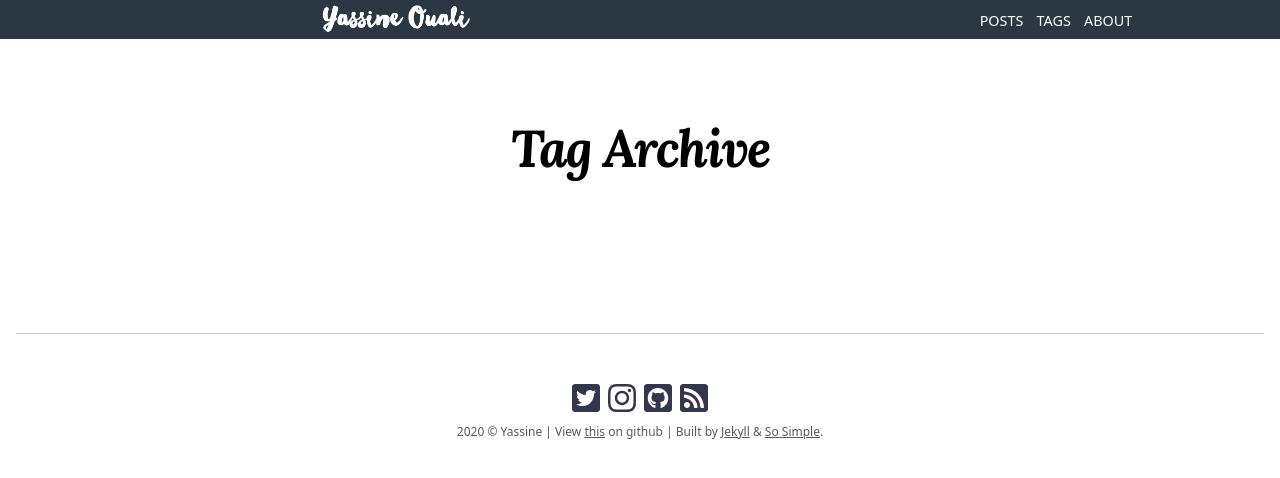
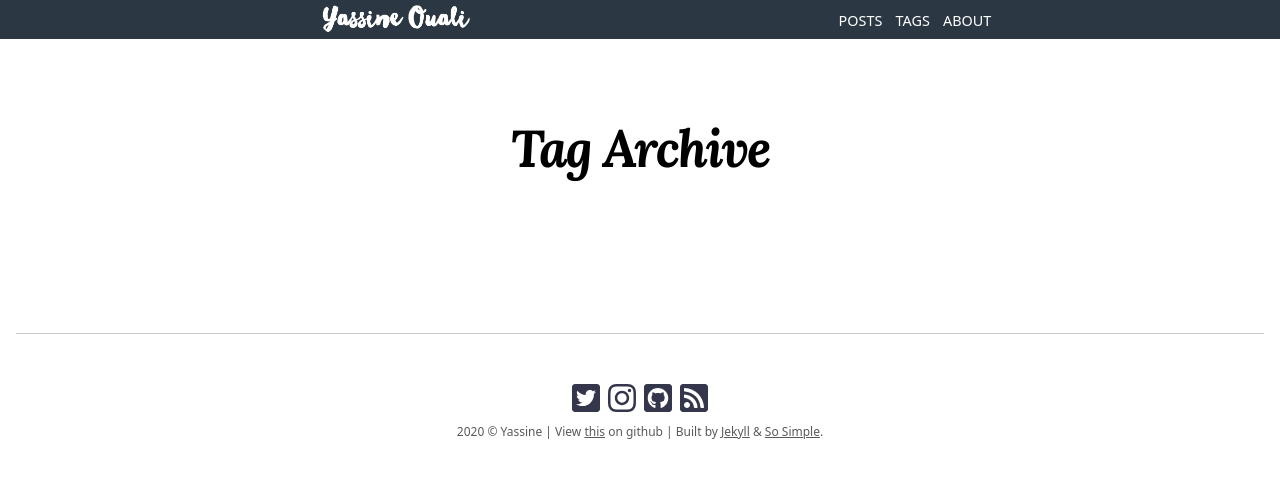
Before and after one commit to yassouali/ml-blog, a Jekyll site: the page built from pages/tags.md, in a window 1280 px wide. Shown: the top 478 px of the page. Built offline with Jekyll 4.4.1, drawn with Linux system fonts in a browser that asks for light colours; nearby versions of some CDN libraries.

Commit message:
fixed alignement$

```diff
--- a/_sass/so-simple/_global.scss
+++ b/_sass/so-simple/_global.scss
@@ -54,7 +54,8 @@ hr {
     }
 
     @include breakpoint($medium) {
-    margin-left: 65%;
+      text-align: left;
+      margin-left: 65%;
     }
 
     @include breakpoint($xlarge) {
--- a/_sass/so-simple/_masthead.scss
+++ b/_sass/so-simple/_masthead.scss
@@ -4,12 +4,18 @@ header.masthead {
   position: relative;
   background-position-y: bottom;
   background-size: cover;
+  display: block;
 
   .page-heading,
   .post-heading,
   .site-heading {
+
     @include breakpoint($small) {
       display: none;
+    }
+
+    @include breakpoint($medium) {
+      display: block;
     }
 
     padding: 130px 0 70px;
```
